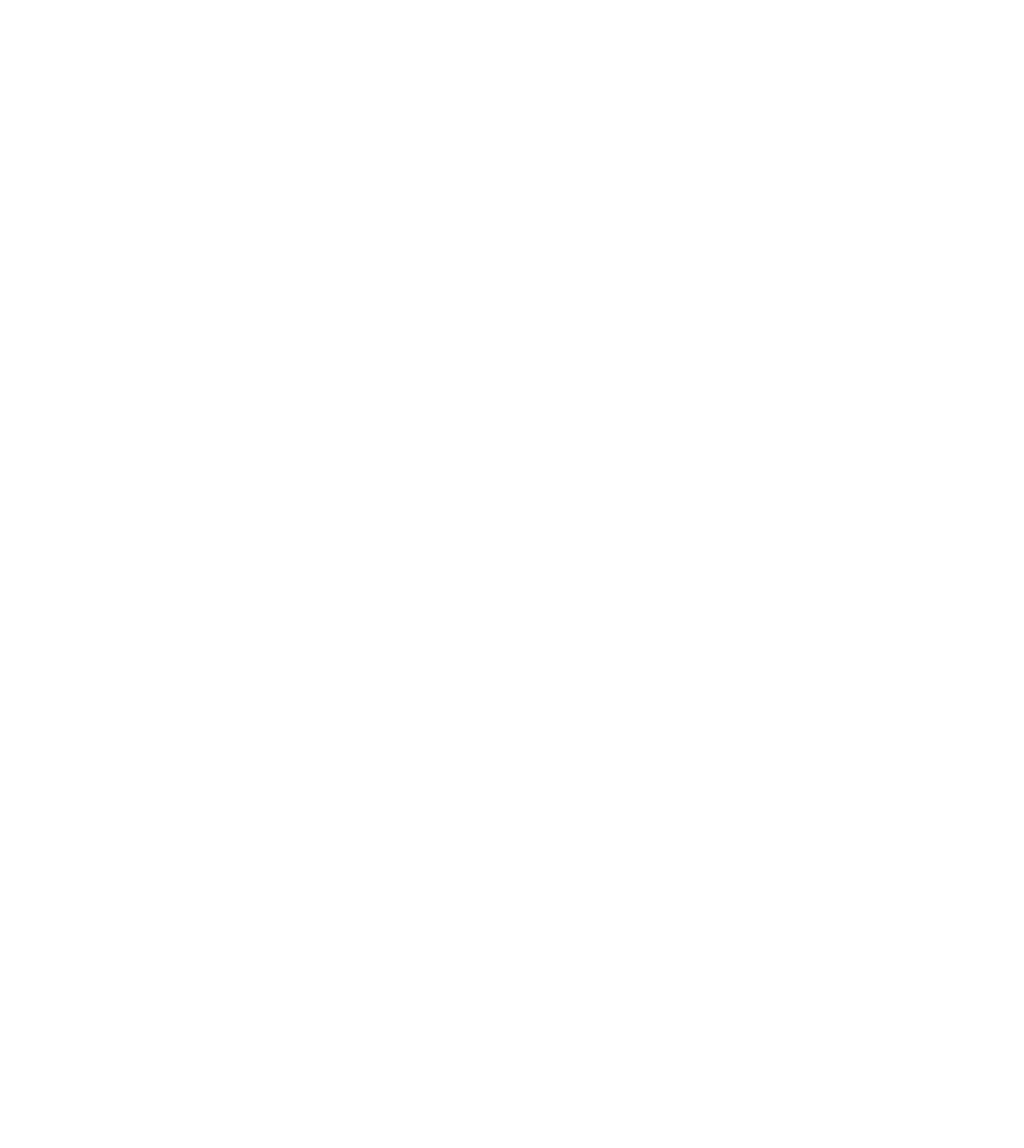
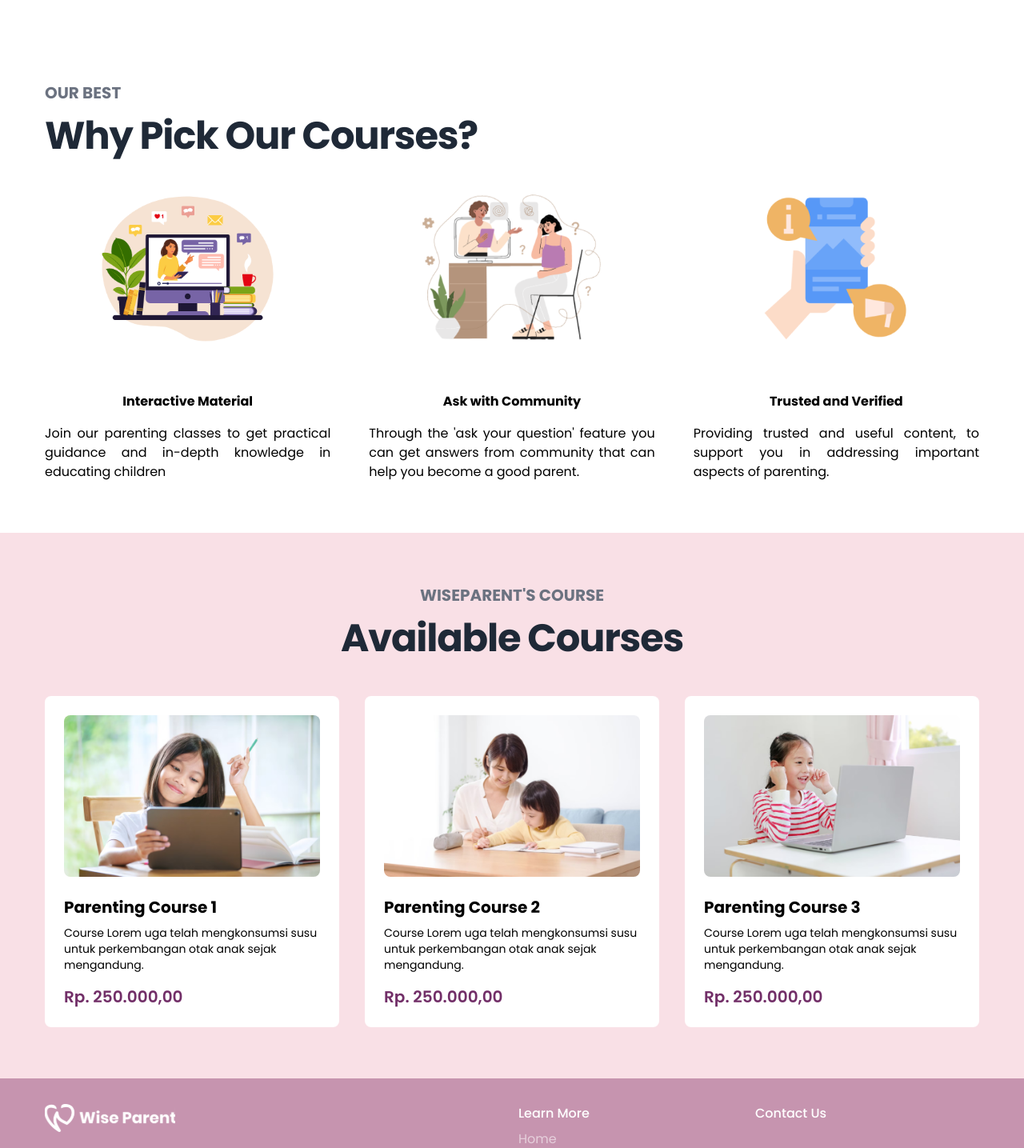
Before and after one commit to hoshiirui/wise-parent-fe, a React (Vite) app: page /course in a window 1280 px wide. Before the commit this address had no page. Shown: the part 802-2237 px from the top of the page at 80% size. Before the commit the page ends 800 px from the top, so only its background shows below. Built offline with nearby package versions, Linux system fonts and the light colour scheme.

Commit message:
course page v1

```diff
--- /dev/null
+++ b/src/components/Section/CourseFeatures.tsx
@@ -0,0 +1,63 @@
+const CourseFeatures = () => {
+  return (
+    <div className="overflow-hidden bg-white">
+      <div className="mx-auto max-w-7xl px-6 lg:px-8">
+        <div className="my-16 mx-6">
+          <p className="text-xl font-bold mb-4 text-gray-500 uppercase">
+            Our Best
+          </p>
+          <p className="mt-2 text-3xl tracking-tight text-gray-800 sm:text-5xl font-bold">
+            Why Pick Our Courses?
+          </p>
+          <div className="grid grid-cols-2 lg:grid-cols-3 gap-12 mx-auto text-center">
+            <div className="flex flex-col gap-4">
+              <img
+                src={`img/what-1.png`}
+                alt={"tes"}
+                width={373}
+                height={373}
+                className="my-6"
+              />
+              <p className="font-bold">Interactive Material</p>
+              <p className="text-justify">
+                Join our parenting classes to get practical guidance and
+                in-depth knowledge in educating children
+              </p>
+            </div>
+
+            <div className="flex flex-col gap-4">
+              <img
+                src={`img/what-2.png`}
+                alt={"tes"}
+                width={373}
+                height={373}
+                className="my-6"
+              />
+              <p className="font-bold">Ask with Community</p>
+              <p className="text-justify">
+                Through the 'ask your question' feature you can get answers from
+                community that can help you become a good parent.
+              </p>
+            </div>
+            <div className="flex flex-col gap-4">
+              <img
+                src={`img/what-3.png`}
+                alt={"tes"}
+                width={373}
+                height={373}
+                className="my-6"
+              />
+              <p className="font-bold">Trusted and Verified</p>
+              <p className="text-justify">
+                Providing trusted and useful content, to support you in
+                addressing important aspects of parenting.
+              </p>
+            </div>
+          </div>
+        </div>
+      </div>
+    </div>
+  );
+};
+
+export default CourseFeatures;
--- a/src/main.tsx
+++ b/src/main.tsx
@@ -8,6 +8,7 @@
 import Register from "./pages/Register.tsx";
 import ArticleDetails from "./pages/ArticleDetails.tsx";
 import AboutUs from "./pages/AboutUs.tsx";
+import Courses from "./pages/Courses.tsx";
 
 ReactDOM.createRoot(document.getElementById("root")!).render(
   <React.StrictMode>
@@ -18,6 +19,7 @@
         <Route path="/login" element={<Login />} />
         <Route path="/register" element={<Register />} />
         <Route path="/about" element={<AboutUs />} />
+        <Route path="/course" element={<Courses />} />
         <Route path="/parenting/article/:slug" element={<ArticleDetails />} />
       </Routes>
     </BrowserRouter>
--- /dev/null
+++ b/src/pages/Courses.tsx
@@ -0,0 +1,127 @@
+import React from "react";
+import Navbar from "../components/Navbar/Navbar";
+import ShortDesc from "../components/Section/ShortDesc";
+import WhatWeOffer from "../components/Section/WhatWeOffer";
+import { Footer } from "../components/Footer/Footer";
+import CourseFeatures from "../components/Section/CourseFeatures";
+
+const Courses = () => {
+  const data = [
+    {
+      title: "Parenting Course 1",
+      description:
+        "Course Lorem uga telah mengkonsumsi susu untuk perkembangan otak anak  sejak mengandung.",
+      price: "Rp. 250.000,00",
+      imgTitle: "nutrisi.png",
+      slug: "parenting-course-1",
+      topic: [
+        "Parenting Fundamental",
+        "Parenting Fundamental",
+        "Parenting Fundamental",
+      ],
+      mentor: "Krisna Wandhana",
+    },
+    {
+      title: "Parenting Course 2",
+      description:
+        "Course Lorem uga telah mengkonsumsi susu untuk perkembangan otak anak  sejak mengandung.",
+      price: "Rp. 250.000,00",
+      imgTitle: "stimulasi.png",
+      slug: "parenting-course-2",
+      topic: [
+        "Parenting Fundamental",
+        "Parenting Fundamental",
+        "Parenting Fundamental",
+      ],
+      mentor: "Tegukuh",
+    },
+    {
+      title: "Parenting Course 3",
+      description:
+        "Course Lorem uga telah mengkonsumsi susu untuk perkembangan otak anak  sejak mengandung.",
+      price: "Rp. 250.000,00",
+      imgTitle: "parenting.png",
+      slug: "parenting-course-3",
+      topic: [
+        "Parenting Fundamental",
+        "Parenting Fundamental",
+        "Parenting Fundamental",
+      ],
+      mentor: "Agung Mahadana",
+    },
+  ];
+
+  return (
+    <>
+      <Navbar theme="light" selected="course" />
+      <div className="relative h-screen">
+        <img
+          className="absolute top-0 left-0 w-full h-full object-cover"
+          src={`/img/hero-default-1.jpg`}
+          alt="Wise Parent Hero"
+        />
+        <div className="absolute top-0 left-0 w-full h-full bg-cover bg-center flex items-center justify-center">
+          <div className="container">
+            <div className="flex flex-col gap-2 text-left mx-auto max-w-7xl px-6 lg:px-8">
+              <p className="text-4xl font-bold leading-[150%] text-white">
+                Find happiness in wise <br /> parenting.
+              </p>
+              <p className="text-white max-w-lg">
+                With practical guidance and a deep understanding of children's
+                needs, you will discover ways to form strong relationships and
+                achieve happiness together in the journey of raising children.
+              </p>
+            </div>
+          </div>
+        </div>
+      </div>
+      <div className="mt-[40px]">
+        <CourseFeatures />
+      </div>
+      <div className="overflow-hidden bg-primary200">
+        <div className="mx-auto max-w-7xl px-6 lg:px-8">
+          <div className="my-16 mx-6">
+            <p className="text-xl font-bold mb-4 text-gray-500 uppercase text-center">
+              WiseParent's Course
+            </p>
+            <p className="mt-2 text-3xl tracking-tight text-gray-800 sm:text-5xl font-bold text-center">
+              Available Courses
+            </p>
+            <div className="grid lg:grid-cols-3 gap-8 mt-12">
+              {data.map((item, index) => (
+                <a href={`course/${item.slug}`} key={index}>
+                  <div className="col-span-1 flex flex-col p-6 bg-white rounded-lg">
+                    <img
+                      className="w-full rounded-lg mb-2"
+                      src={`/img/${item.imgTitle}`}
+                      alt="Wise Parent Hero"
+                    />
+                    {/* <div className="flex flex-row gap-2 mt-6">
+                      {item.category.map((tags, index) => (
+                        <p
+                          key={index}
+                          className="text-xs px-2 py-1 bg-secondary600 text-white rounded-lg"
+                        >
+                          {tags}
+                        </p>
+                      ))}
+                    </div> */}
+                    <p className="font-bold text-xl mt-4">{item.title}</p>
+
+                    <p className="text-sm mt-2">{item.description}</p>
+                    <p className="font-semibold text-primary800 text-xl mt-4">
+                      {item.price}
+                    </p>
+                  </div>
+                </a>
+              ))}
+            </div>
+          </div>
+        </div>
+      </div>
+      <Footer />
+    </>
+  );
+};
+
+export default Courses;
```
